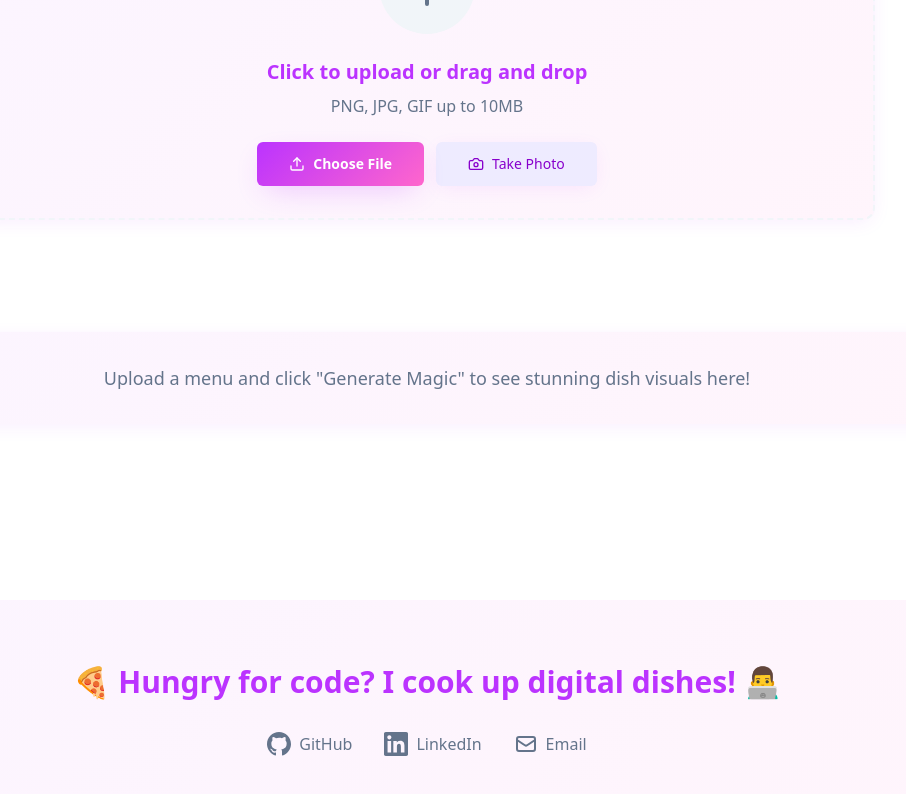
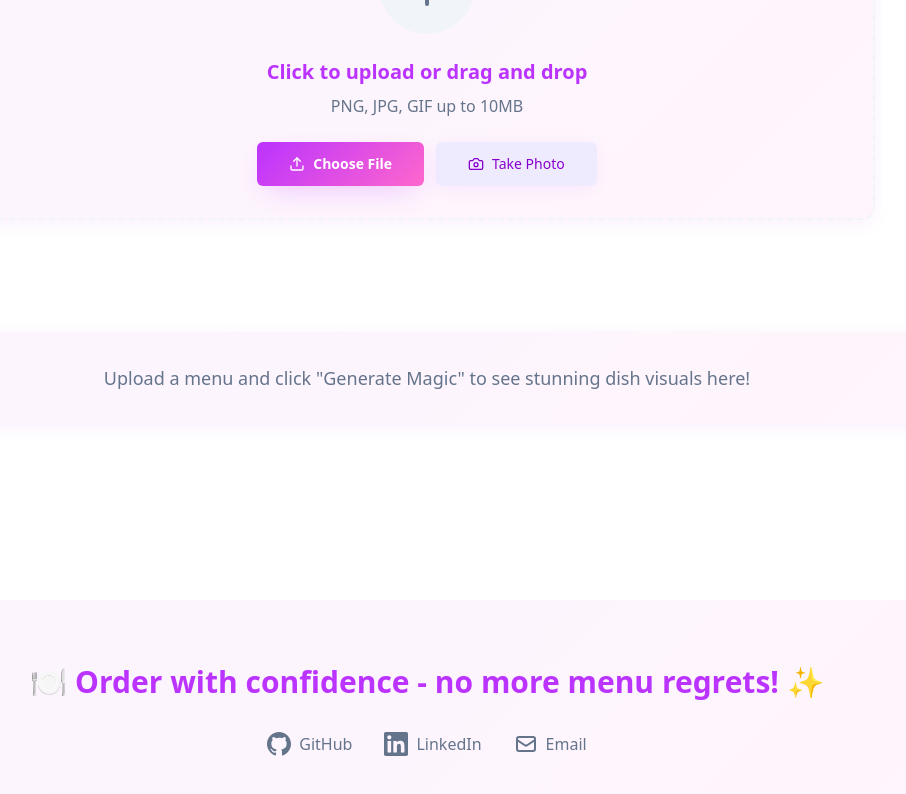
Before and after one commit to vorobushekk/picto-dish-magic, a React (Vite) app: page / in a window 1280 px wide. Shown: the part 780-1574 px from the top of the page, without its empty margins (213-1119 px from the left). Built offline with nearby package versions, Linux system fonts and the light colour scheme.

Commit message:
Update footer phrase
Updated the footer phrase to "Be confident about what you ordered!" for English and "Будьте уверены в своем заказе!" for Russian.

```diff
--- a/src/pages/Index.tsx
+++ b/src/pages/Index.tsx
@@ -39,7 +39,7 @@ const translations = {
     ai_powered: 'AI-Powered',
     professional_quality: 'Professional Quality',
     instant_results: 'Instant Results',
-    footerPhrase: '🍕 Hungry for code? I cook up digital dishes! 👨‍💻'
+    footerPhrase: '🍽️ Order with confidence - no more menu regrets! ✨'
   },
   ru: {
     heroTitle: 'Магия меню',
@@ -60,7 +60,7 @@ const translations = {
     ai_powered: 'На основе ИИ',
     professional_quality: 'Профессиональное качество',
     instant_results: 'Мгновенные результаты',
-    footerPhrase: '🍕 Голоден до кода? Готовлю цифровые блюда! 👨‍💻'
+    footerPhrase: '🍽️ Заказывайте уверенно - никаких сожалений о выборе! ✨'
   }
 };
 
```
